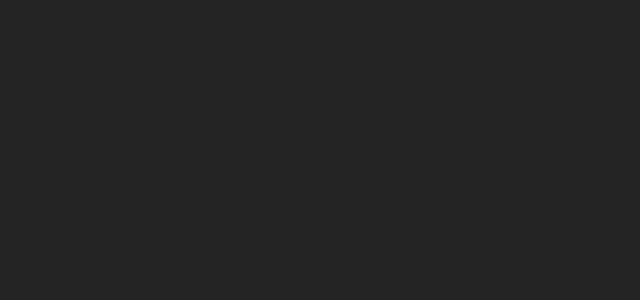
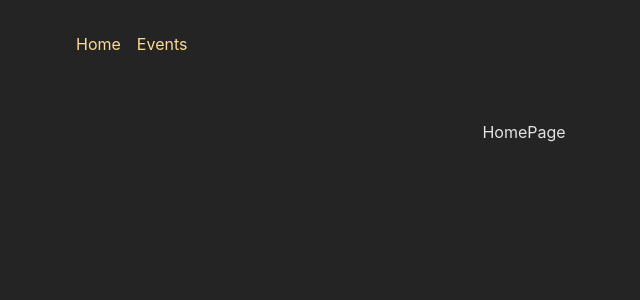
Before and after one commit to JulioVianaDev/Routes-with-backend, a React (Create React App) app in the folder frontend/: page / in a window 1280 px wide. Shown: the top 300 px of the page, without its empty margins (116-756 px from the left). Built offline with nearby package versions, Linux system fonts and the light colour scheme.

Commit message:
desafio 2 criado

```diff
--- a/frontend/package.json
+++ b/frontend/package.json
@@ -8,6 +8,7 @@
     "@testing-library/user-event": "^13.5.0",
     "react": "^18.2.0",
     "react-dom": "^18.2.0",
+    "react-router-dom": "^6.8.2",
     "react-scripts": "5.0.1",
     "web-vitals": "^2.1.4"
   },
--- a/frontend/src/App.js
+++ b/frontend/src/App.js
@@ -1,12 +1,13 @@
-// Challenge / Exercise
+import {createBrowserRouter,RouterProvider} from 'react-router-dom';
+import MainNavigation from './components/MainNavigation';
+import EditEventPage from './pages/EditEventPage';
+import EventDetailPage from './pages/EventDetailPage';
+import EventsPage from './pages/EventsPage';
+import HomePage from './pages/HomePage';
+import NewEventPage from './pages/NewEventPage';
+import RootLayout from './pages/Root';
 
 
-// 2. Add routing & route definitions for these five pages
-//    - / => HomePage
-//    - /events => EventsPage
-//    - /events/<some-id> => EventDetailPage
-//    - /events/new => NewEventPage
-//    - /events/<some-id>/edit => EditEventPage
 // 3. Add a root layout that adds the <MainNavigation> component above all page components
 // 4. Add properly working links to the MainNavigation
 // 5. Ensure that the links in MainNavigation receive an "active" class when active
@@ -14,10 +15,22 @@
 //    Every list item should include a link to the respective EventDetailPage
 // 7. Output the ID of the selected event on the EventDetailPage
 // BONUS: Add another (nested) layout route that adds the <EventNavigation> component above all /events... page components
-
+const router = createBrowserRouter([
+  {
+    path: '/',
+    element: <RootLayout/>,
+    children: [
+      {index: true,element: <HomePage/>},
+      {path: 'events',element: <EventsPage/>},
+      {path: 'events/:id',element: <EventDetailPage/>},
+      {path: 'events/new',element: <NewEventPage/>},
+      {path: 'events/:id/edit',element: <EditEventPage/>},
+    ]
+  }
+])
 function App() {
   return <div>
-
+    <RouterProvider router={router}/>
   </div>;
 }
 
--- /dev/null
+++ b/frontend/src/pages/Root.jsx
@@ -0,0 +1,16 @@
+import React from 'react'
+import {Outlet} from 'react-router-dom';
+import MainNavigation from '../components/MainNavigation';
+import classes from './Root.module.css'
+function RootLayout() {
+  return (
+    <>
+      <MainNavigation/>
+      <main className={classes.content}>
+        <Outlet/>
+      </main>
+    </>
+  )
+}
+
+export default RootLayout
--- /dev/null
+++ b/frontend/src/pages/Root.module.css
@@ -0,0 +1,4 @@
+.content{
+  margin: 2rem auto;
+  text-align: center;
+}
```
